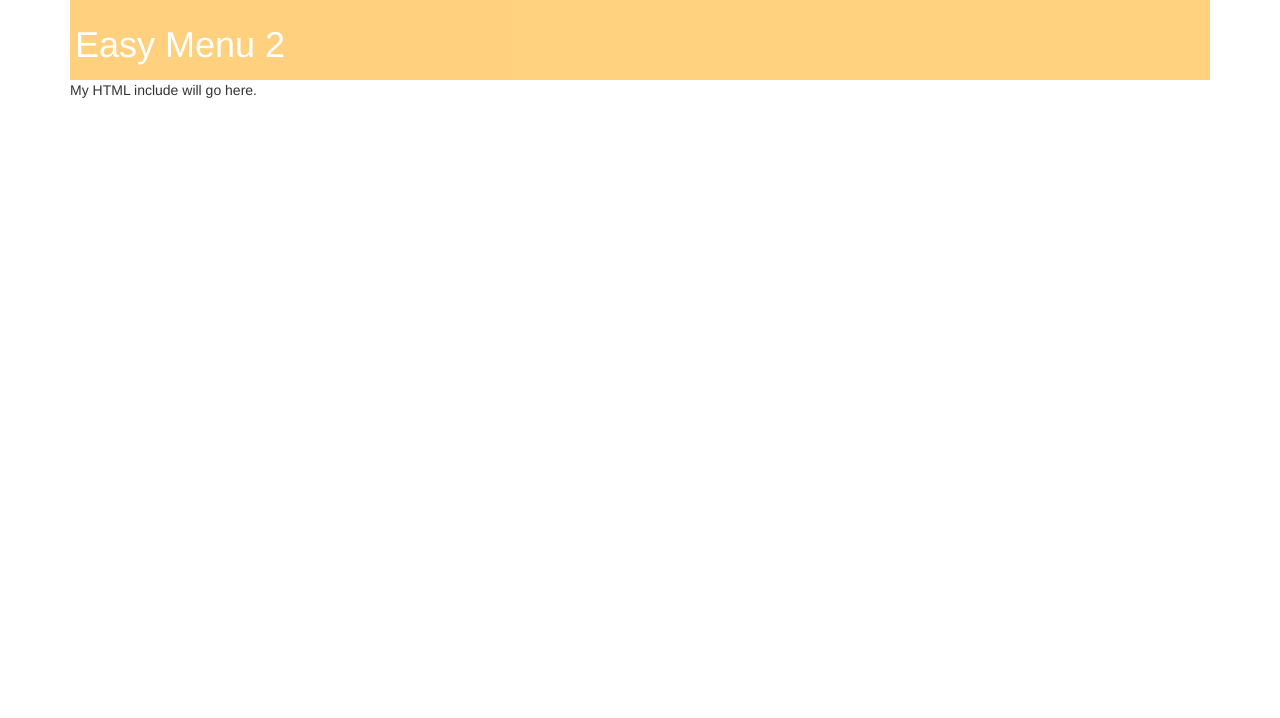
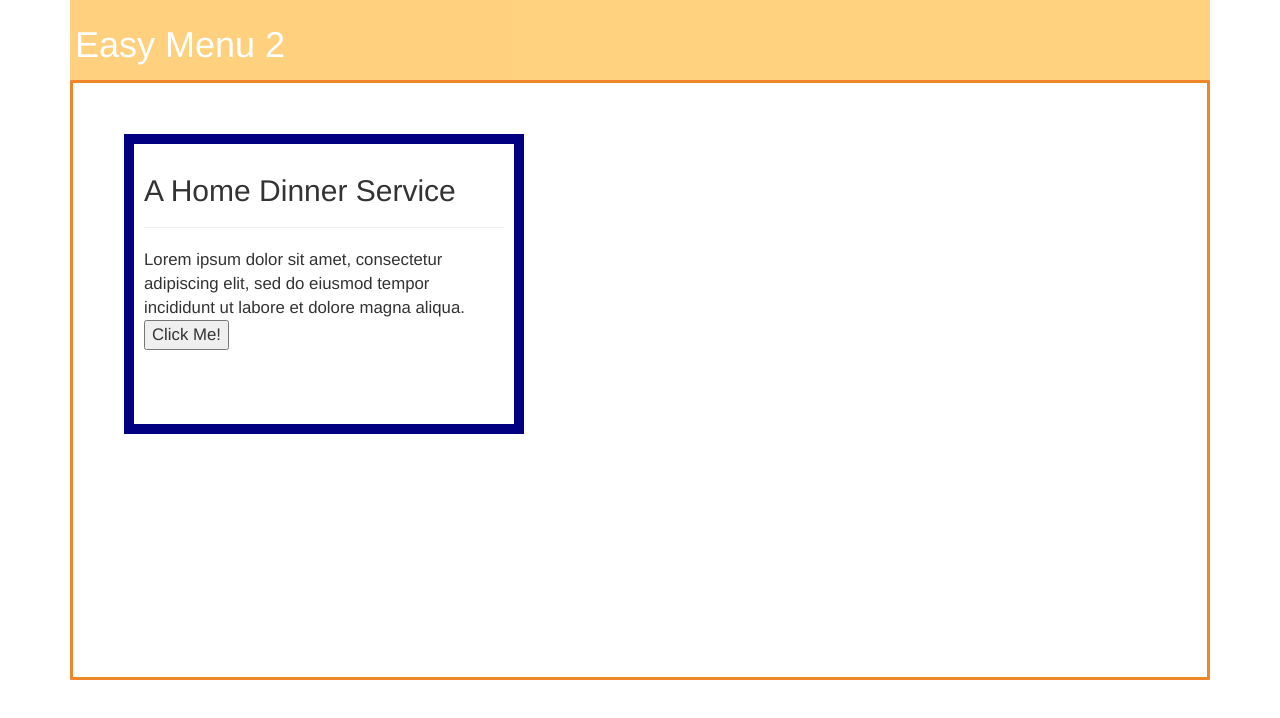
Before and after one commit to maximehulliger/EasyMenu2, a plain HTML site: page index.html in a window 1280 px wide. Drawn offline with nearby package versions, Linux system fonts and the light colour scheme.

Commit message:
import working (firefox...)

```diff
--- a/js/app.js
+++ b/js/app.js
@@ -3,11 +3,11 @@ $(function() {
 	var model = new DinnerModel();
 
 	//And create the needed controllers and views
-	var exampleView = new ExampleView($("#exampleView"));
-	var controller = new Controller($("#exampleView"));
+	var exampleView = new ExampleView($("#root"));
+	var controller = new Controller($("#root"));
 
 	//once index has finished loadings
 	controller.loadlist();
-	 $("root").load("view/home_view.html");
-alert("sdasd");
+
+	$("#root").load("view/home_view.html");
 });
--- a/js/controller.js
+++ b/js/controller.js
@@ -2,8 +2,7 @@ var Controller = function (container) {
 
 
 	this.loadlist = function() {
-		alert('2');
-		container.innerHTML = "changed <b> yeah </b>";
+		container.append( "changed <b> yeah </b>");
 	}
 
 }
```
Also changed, not shown: index.html (+1 -2 lines), view/home_view.html (+7 -6 lines).
